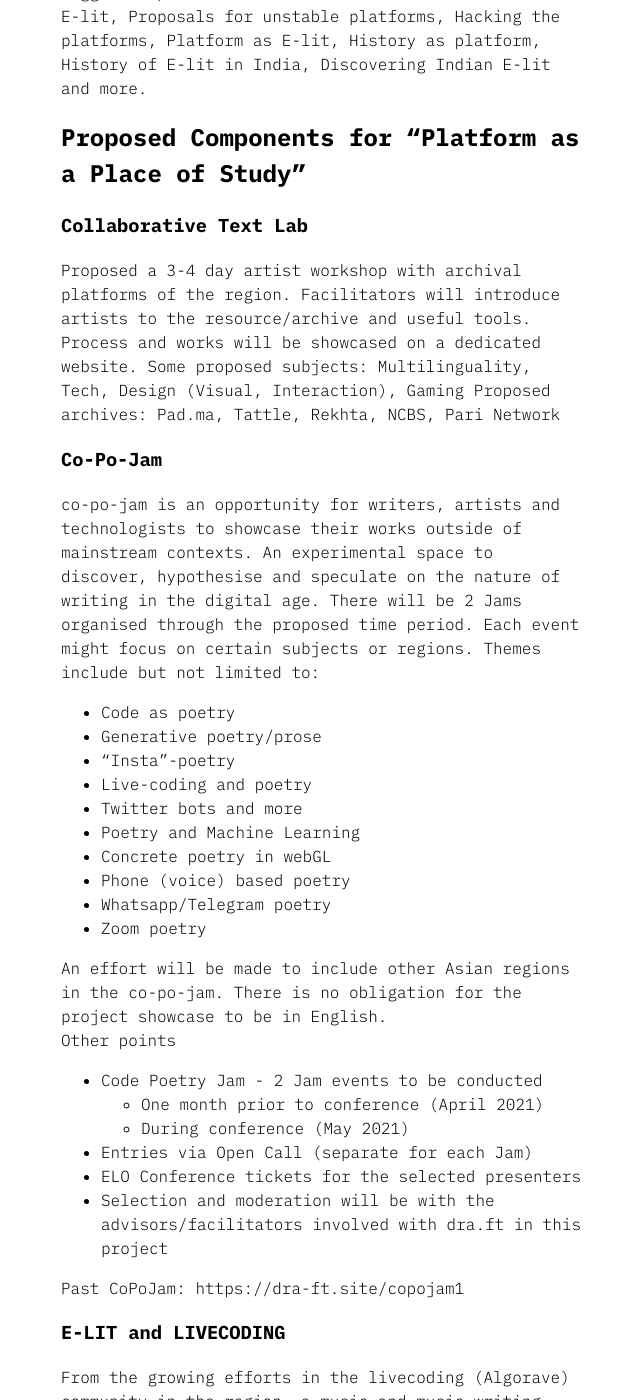
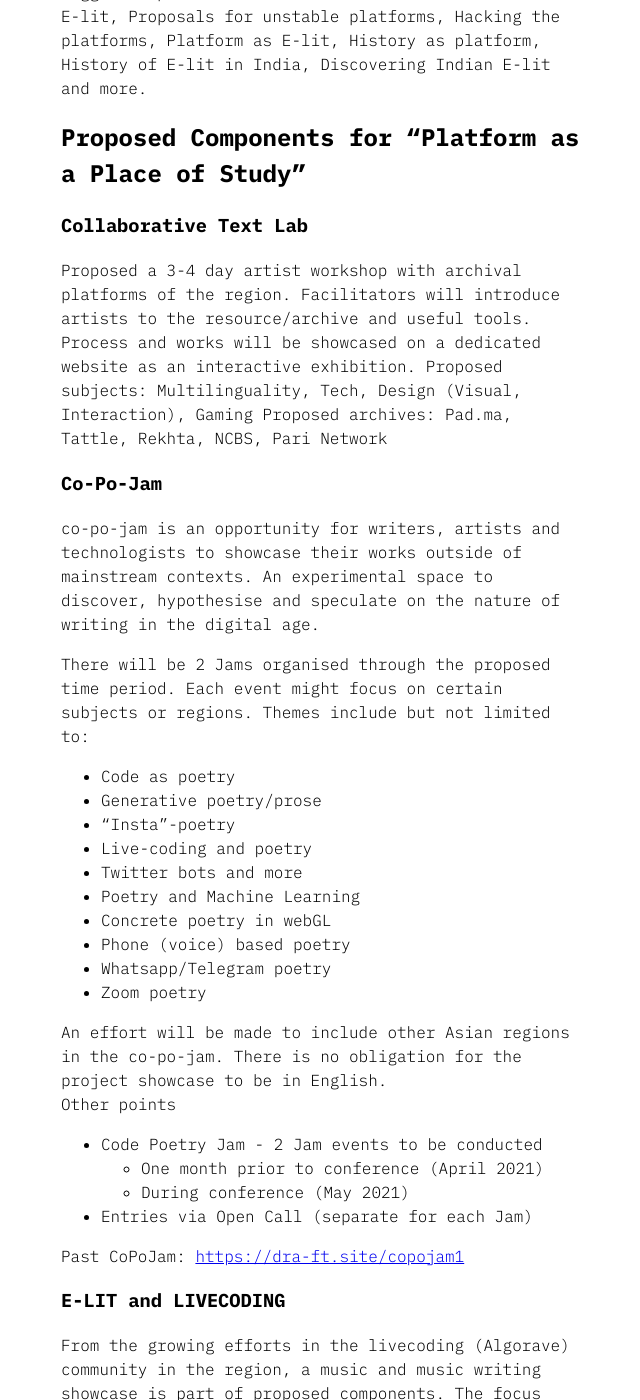
Before and after one commit to dra-ft/dra-ft.github.io, a Jekyll site: the page built from platform-as-a-place-of-study.md, in a window 1280 px wide and 1400 px high, scrolled down 1886 px. Shown: the whole window, without its empty margins (59-699 px from the left). Built offline with Jekyll 4.4.1, drawn with Linux system fonts in a browser that asks for light colours; some of the changed text lies outside the part shown.

Commit message:
Update platform-as-a-place-of-study.md

```diff
--- a/platform-as-a-place-of-study.md
+++ b/platform-as-a-place-of-study.md
@@ -42,12 +42,13 @@
 
 ## Proposed Components for “Platform as a Place of Study”
 ### Collaborative Text Lab
-Proposed a 3-4 day artist workshop with archival platforms of the region.  Facilitators will introduce artists to the resource/archive and useful tools. Process and works will be showcased on a dedicated website.
-Some proposed subjects: Multilinguality, Tech, Design (Visual, Interaction), Gaming
-Proposed archives: Pad.ma, Tattle, Rekhta,  NCBS, Pari Network
+Proposed a 3-4 day artist workshop with archival platforms of the region. Facilitators will introduce artists to the resource/archive and useful tools. Process and works will be showcased on a dedicated website as an interactive exhibition.
+Proposed subjects: Multilinguality, Tech, Design (Visual, Interaction), Gaming
+Proposed archives: Pad.ma, Tattle, Rekhta, NCBS, Pari Network
 
 ### Co-Po-Jam
 co-po-jam is an opportunity for writers, artists and technologists to showcase their works outside of mainstream contexts. An experimental space to discover, hypothesise and speculate on the nature of writing in the digital age.
+
 There will be 2 Jams organised through the proposed time period. Each event might focus on certain subjects or regions.
 Themes include but not limited to:
 - Code as poetry
@@ -67,24 +68,13 @@
   - One month prior to conference (April 2021)
   - During conference (May 2021)
 - Entries via Open Call (separate for each Jam)
-- ELO Conference tickets for the selected presenters
-- Selection and moderation will be with the advisors/facilitators involved with dra.ft in this project
 
-Past CoPoJam: https://dra-ft.site/copojam1
+Past CoPoJam: <https://dra-ft.site/copojam1>
 
 ### E-LIT and LIVECODING
  From the growing efforts in the livecoding (Algorave) community in the region, a music and music writing showcase is part of proposed components.
 The focus will be to share workflows, tools, and larger concepts around algorithms, improvisation as a creative tool in music performance. Creating a discursive jump off point for creators of various backgrounds.
 
-### WEBSITE/INTERFACE
- Works created or featured will be showcased on a collaborative web interface (example: a hotglue website/collaborative google slide/miro board).
-Some additional interactive features for visitors: Leaving comments on exhibits, Pinboard for dropping Memes (memes as e-lit), Collaborative Haiku Submitters, Generative poetry, etc
-
-### COMMON ROOM @ ELO
-Platform as a place of Study
-
-Integrated within the main ELO website and conference/festival experience - Common Room is a virtual venue, a place visited frequently and sporadically where people go for fun, relaxation, impromptu jams, chit-chat or pin their artworks/text/memes.
-The Common Room also hosts social/creative events, performances, exhibition and workshops organized by dra.ft (and extended community) through the conference days (as detailed above)
-As a digital platform built specifically for the social aspects of a conference, Common Room also enables activities such as icebreakers, impromptu collective jams/poetry, discussions and pinboards.
-
-[add image]
+### WEBSITE/INTERFACE for INTERACTIVE EXHIBITION
+Works created or featured will be showcased on an interactice web interface.
+Some interactive features for visitors: leaving comments on exhibits, pinboard for dropping memes (memes as e-lit), collaborative haiku submitters, generative poetry, etc.
```
